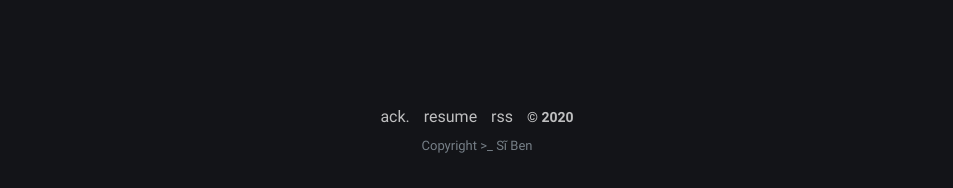
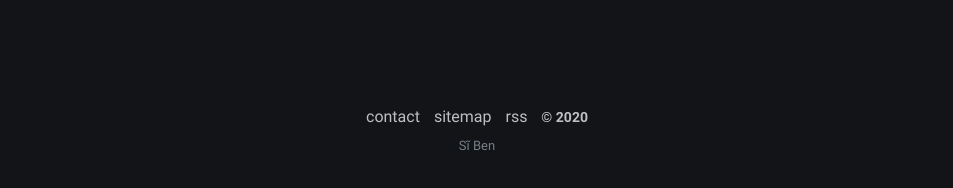
Before and after one commit to dangtiensi/dangtiensi.github.io, a Jekyll site: the page built from index.md, in a window 1280 px wide. Shown: the part 738-926 px from the top of the page, without its empty margins (163-1116 px from the left). Built offline with Jekyll 4.4.1, drawn with Linux system fonts in a browser that asks for light colours.

Commit message:
Update footer.html

```diff
--- a/_includes/footer.html
+++ b/_includes/footer.html
@@ -1,9 +1,9 @@
 <footer class="footer">
-  <a class="footer_item" href="/thanks">ack.</a>
-  <a class="footer_item" href="/resume">resume</a>
+  <a class="footer_item" href="//fb.com/file.json">contact</a>
+  <a class="footer_item" href="/sitemap.xml">sitemap</a>
   <a class="footer_item" href="/feed.xml">rss</a>
   <span class="footer_item">&copy; {{ site.time | date: "%Y" }}</span>
-  <small class="footer_theme-copyright">Copyright >_ Sĩ Ben</small>
+  <small class="footer_theme-copyright">Sĩ Ben</small>
 </footer>
 <script src="/assets/js/main.js" defer="defer"></script>
 <script src="/assets/js/galite.js"></script>
```
